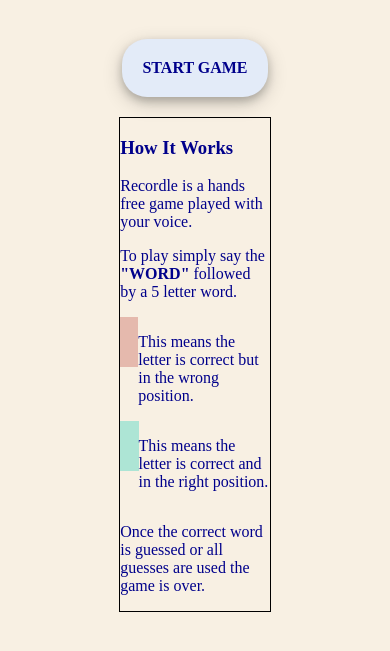
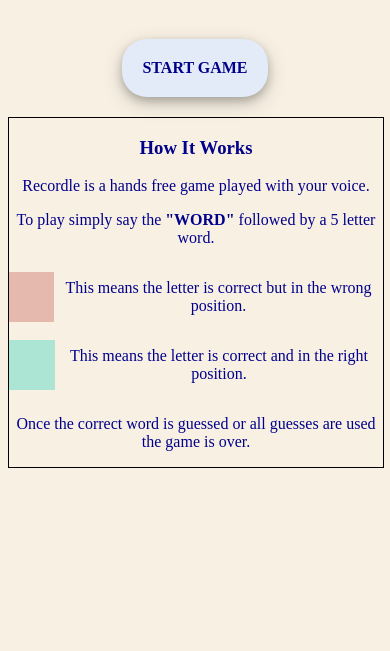
Before and after one commit to Jaydon-Goodrich/recordle-hackathon, a website with bundled scripts: page public/index.html in a window 390 px wide. Shown: the part 69-720 px from the top of the page. Built offline with nearby package versions, Linux system fonts and the light colour scheme.

Commit message:
mobile styling

```diff
--- a/public/index.html
+++ b/public/index.html
@@ -11,16 +11,16 @@
     <h1>RECORDLE</h1>
     <!-- <h2>SOUND UP 🔊</h2> -->
     <button id="startBtn">START GAME</button>
-    <div style="display: flex; justify-content: space-around; width: 100%;">
-    <div id="instructions" style="border: black 1px solid; width: 40%;">
+    <div id="containingDiv" style="display: flex; justify-content: space-around; width: 100%;">
+    <div id="instructions">
       <h3>How It Works</h3>
       <p>Recordle is a hands free game played with your voice.</p>
       <p>To play simply say the <strong>"WORD"</strong> followed by a 5 letter word.</p>
-      <div style="display: flex;">
+      <div style="display: flex; align-items: center;">
         <div style="width: 50px; height: 50px; background-color: #e5b9ad"></div>
         <p>This means the letter is correct but in the wrong position.</p>
       </div>
-      <div style="display: flex;">
+      <div style="display: flex; align-items: center;">
         <div style="width: 50px; height: 50px; background-color: #ade5d5"></div>
         <p>This means the letter is correct and in the right position.</p>
       </div>
--- a/public/style.css
+++ b/public/style.css
@@ -43,6 +43,10 @@
   color: #00008b;
   margin: 2px;
   text-transform: uppercase;
+}
+#instructions{
+  border: black 1px solid;
+  width: 40%;
 }
 .locked{
   pointer-events: none;
@@ -92,3 +96,20 @@
 .letterWrong {
   background-color: #8B837E
 }
+
+@media only screen and (max-width: 600px) {
+  #containingDiv{
+    flex-direction: column;
+    width: 100%;
+  }
+  #instructions{
+    width: 100%;
+    text-align: center;
+  }
+  #gameContainer{
+    width: 100%;
+  }
+  .score-card{
+    width: 100%;
+  }
+}
```
